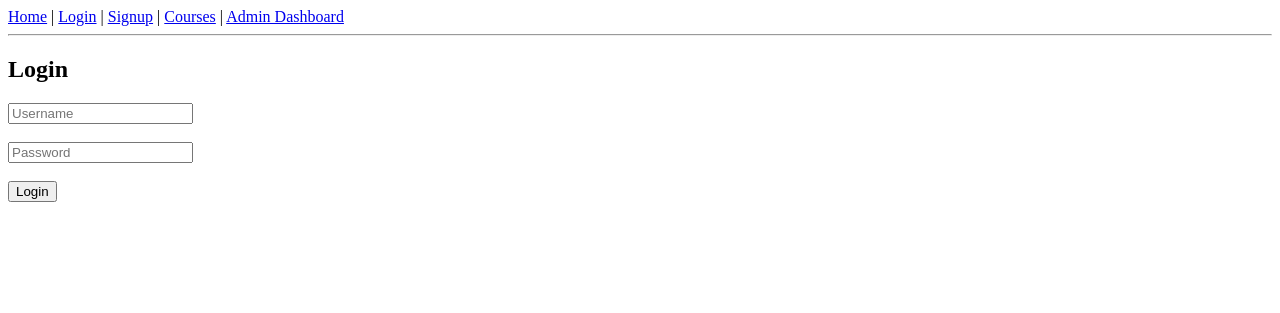
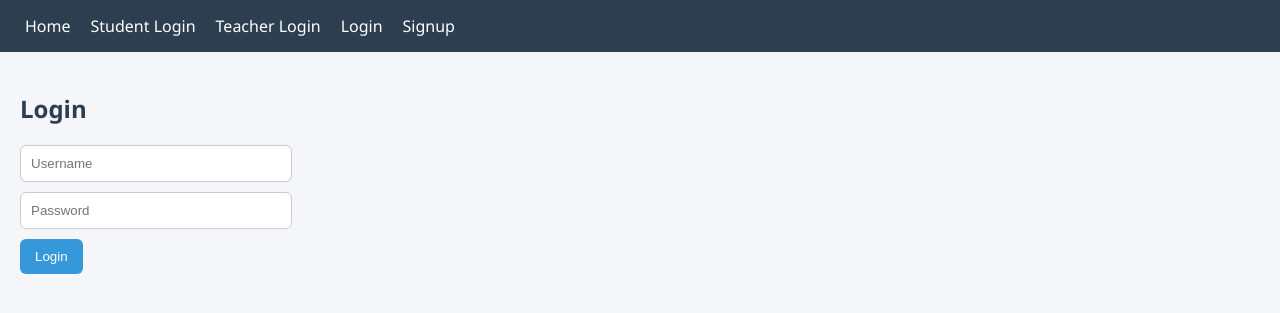
Before and after one commit to anusinghz926-ai/E-learning-platform, a Django app: page /accounts/login/ in a window 1280 px wide. Shown: the top 313 px of the page. Run offline with Django 4.2, Linux system fonts and the light colour scheme.

Commit message:
added login pages, dashboards, error page

```diff
--- a/apps/accounts/models.py
+++ b/apps/accounts/models.py
@@ -1,6 +1,5 @@
 from django.contrib.auth.models import AbstractUser
 from django.db import models
-AUTH_USER_MODEL = 'accounts.User'
 
 class User(AbstractUser):
     USER_TYPE = (
@@ -8,4 +7,7 @@ class User(AbstractUser):
         ('teacher', 'Teacher'),
         ('admin', 'Admin'),
     )
-    user_type = models.CharField(max_length=10, choices=USER_TYPE)
+    user_type = models.CharField(max_length=10, choices=USER_TYPE, default='student')
+
+    def __str__(self):
+        return self.username
--- a/apps/accounts/urls.py
+++ b/apps/accounts/urls.py
@@ -1,7 +1,25 @@
 from django.urls import path
-from .views import signup, user_login
+from .views import (
+    signup,
+    user_login,
+    user_logout,
+    student_login,
+    teacher_login
+)
 
 urlpatterns = [
+    # 🔐 Common (optional)
+    path('login/', user_login, name='login'),
+
+    # 👨‍🎓 Student
+    path('student-login/', student_login, name='student_login'),
+
+    # 👨‍🏫 Teacher
+    path('teacher-login/', teacher_login, name='teacher_login'),
+
+    # 📝 Signup
     path('signup/', signup, name='signup'),
-    path('login/', user_login, name='login'),
+
+    # 🚪 Logout
+    path('logout/', user_logout, name='logout'),
 ]
--- a/apps/accounts/views.py
+++ b/apps/accounts/views.py
@@ -1,37 +1,131 @@
 from django.shortcuts import render, redirect
-from django.contrib.auth import login, authenticate
+from django.contrib.auth import authenticate, login, logout
 from .models import User
+from django.contrib.auth.decorators import login_required
+from apps.payments.models import Purchase
+
+# 👨‍🏫 TEACHER DASHBOARD
+@login_required
+def teacher_dashboard(request):
+
+    # 🔐 SECURITY CHECK
+    if request.user.user_type != 'teacher':
+        return redirect('/')   # or show error page
+
+    purchases = Purchase.objects.filter(
+        course__teacher=request.user,
+        is_paid=True
+    )
+
+    total_earnings = sum([p.course.price for p in purchases])
+    total_students = purchases.values('student').distinct().count()
+    total_sales = purchases.count()
+
+    return render(request, 'teachers/dashboard.html', {
+        'purchases': purchases,
+        'total_earnings': total_earnings,
+        'total_students': total_students,
+        'total_sales': total_sales,
+    })
+
+
+# 👨‍💼 ADMIN DASHBOARD
+@login_required
+def admin_dashboard(request):
+
+    # 🔐 SECURITY CHECK
+    if not request.user.is_superuser:
+        return redirect('/')
+
+    from django.contrib.auth import get_user_model
+    from apps.courses.models import Course
+
+    User = get_user_model()
+
+    total_users = User.objects.count()
+    total_courses = Course.objects.count()
+    total_sales = Purchase.objects.filter(is_paid=True).count()
+
+    return render(request, 'admin_panel/dashboard.html', {
+        'total_users': total_users,
+        'total_courses': total_courses,
+        'total_sales': total_sales,
+    })
+
 
 def signup(request):
     if request.method == 'POST':
-        username = request.POST['username']
-        password = request.POST['password']
-        user_type = request.POST['user_type']
+        User.objects.create_user(
+            username=request.POST['username'],
+            password=request.POST['password'],
+            user_type=request.POST['user_type']
+        )
+        return redirect('/accounts/login/')
 
-        user = User.objects.create_user(
-            username=username,
-            password=password,
-            user_type=user_type
-        )
-        return redirect('login')
-
-    return render(request, 'auth/signup.html')
+    return render(request, 'signup.html')
 
 
 def user_login(request):
     if request.method == 'POST':
-        username = request.POST['username']
-        password = request.POST['password']
+        user = authenticate(
+            request,
+            username=request.POST['username'],
+            password=request.POST['password']
+        )
 
-        user = authenticate(username=username, password=password)
         if user:
             login(request, user)
 
-            if user.user_type == 'student':
-                return redirect('student_dashboard')
-            elif user.user_type == 'teacher':
-                return redirect('teacher_dashboard')
+            if user.user_type == 'teacher':
+                return redirect('/analytics/teacher-dashboard/')
+            elif user.user_type == 'student':
+                return redirect('/search/')
             else:
-                return redirect('admin_dashboard')
+                return redirect('/analytics/')
 
-    return render(request, 'auth/login.html')
+    return render(request, 'login.html')
+
+
+def user_logout(request):
+    logout(request)
+    return redirect('/accounts/login/')
+
+def student_login(request):
+    if request.method == 'POST':
+        user = authenticate(
+            request,
+            username=request.POST['username'],
+            password=request.POST['password']
+        )
+
+        if user and user.user_type == 'student':
+            login(request, user)
+            return redirect('/search/')
+        else:
+            return render(request, 'student_login.html', {'error': 'Invalid student credentials'})
+
+    return render(request, 'students/student_login.html')
+
+# 👨‍🏫 TEACHER LOGIN
+def teacher_login(request):
+    if request.method == 'POST':
+        user = authenticate(
+            request,
+            username=request.POST['username'],
+            password=request.POST['password']
+        )
+
+        if user and user.user_type == 'teacher':
+            login(request, user)
+            return redirect('/analytics/teacher-dashboard/')
+        else:
+            return render(request, 'teacher_login.html', {'error': 'Invalid teacher credentials'})
+
+    return render(request, 'teachers/teacher_login.html')
+@login_required
+def search_courses(request):
+
+    if request.user.user_type != 'student':
+        return redirect('/')
+
+    # your logic here
--- a/apps/analytics/urls.py
+++ b/apps/analytics/urls.py
@@ -1,6 +1,7 @@
 from django.urls import path
-from .views import analytics_dashboard
+from .views import analytics_dashboard, teacher_dashboard
 
 urlpatterns = [
-    path('', analytics_dashboard, name='analytics'),
+    path('', analytics_dashboard, name='admin_dashboard'),
+    path('teacher-dashboard/', teacher_dashboard, name='teacher_dashboard'),
 ]
--- a/apps/courses/admin.py
+++ b/apps/courses/admin.py
@@ -0,0 +1,4 @@
+from django.contrib import admin
+from .models import Course
+
+admin.site.register(Course)
--- a/static/css/main.css
+++ b/static/css/main.css
@@ -0,0 +1,169 @@
+/* 🔥 RESET */
+body {
+    font-family: 'Segoe UI', Arial, sans-serif;
+    background: #f5f6fa;
+    margin: 0;
+    padding: 0;
+}
+
+/* 🔥 NAVBAR */
+.navbar {
+    background: #2c3e50;
+    padding: 15px 25px;
+    display: flex;
+    align-items: center;
+    gap: 20px;
+}
+
+.navbar a {
+    color: white;
+    text-decoration: none;
+    font-weight: 500;
+}
+
+.navbar a:hover {
+    color: #1abc9c;
+}
+
+/* 🔥 RIGHT SIDE USER */
+.navbar .right {
+    margin-left: auto;
+    color: white;
+}
+
+/* 🔥 CONTAINER */
+.container {
+    padding: 20px;
+}
+
+/* 🔥 COURSE CARDS */
+.card, .course-card {
+    background: white;
+    padding: 15px;
+    margin-bottom: 15px;
+    border-radius: 10px;
+    box-shadow: 0 3px 10px rgba(0,0,0,0.1);
+    transition: 0.3s;
+}
+
+.card:hover, .course-card:hover {
+    transform: translateY(-3px);
+}
+
+/* 🔥 BUTTONS */
+.btn {
+    background: #1abc9c;
+    color: white;
+    padding: 8px 12px;
+    text-decoration: none;
+    border-radius: 6px;
+    display: inline-block;
+}
+
+.btn:hover {
+    background: #16a085;
+}
+
+/* 🔥 FORMS */
+input {
+    width: 250px;
+    padding: 10px;
+    margin-bottom: 10px;
+    border: 1px solid #ccc;
+    border-radius: 6px;
+}
+
+button {
+    background: #3498db;
+    color: white;
+    padding: 10px 15px;
+    border: none;
+    border-radius: 6px;
+    cursor: pointer;
+}
+
+button:hover {
+    background: #2980b9;
+}
+
+/* 🔥 HEADINGS */
+h2 {
+    color: #2c3e50;
+}
+
+/* 🔥 DASHBOARD STATS */
+.dashboard-stats {
+    display: grid;
+    grid-template-columns: repeat(auto-fit, minmax(200px, 1fr));
+    gap: 20px;
+    margin: 20px 0;
+}
+
+.stat-card {
+    background: white;
+    padding: 20px;
+    border-radius: 12px;
+    text-align: center;
+    box-shadow: 0 5px 15px rgba(0,0,0,0.1);
+}
+
+/* 🔥 LOGIN */
+.login-container {
+    display: flex;
+    justify-content: center;
+    align-items: center;
+    height: 80vh;
+}
+
+.login-box {
+    background: #fff;
+    padding: 30px;
+    border-radius: 12px;
+    width: 350px;
+    box-shadow: 0 8px 20px rgba(0,0,0,0.1);
+    text-align: center;
+}
+
+.login-box h2 {
+    margin-bottom: 20px;
+}
+
+.login-box input {
+    width: 100%;
+    padding: 12px;
+    margin: 10px 0;
+    border-radius: 8px;
+}
+
+.login-box button {
+    width: 100%;
+    padding: 12px;
+    background: #2c3e50;
+    border-radius: 8px;
+}
+
+.login-box button:hover {
+    background: #1a252f;
+}
+
+/* 🔥 ERROR */
+.error {
+    color: red;
+    margin-bottom: 10px;
+}
+
+/* 🔥 LINKS */
+.link-text {
+    margin-top: 10px;
+}
+
+/* 🔥 RESPONSIVE */
+@media (max-width: 600px) {
+    .login-box {
+        width: 90%;
+    }
+
+    input {
+        width: 100%;
+    }
+}
--- a/templates/base.html
+++ b/templates/base.html
@@ -1,4 +1,4 @@
-{% load static %}   <!-- ✅ MUST BE FIRST -->
+{% load static %}
 
 <!DOCTYPE html>
 <html>
@@ -8,16 +8,56 @@
 </head>
 <body>
 
-<a href="/">Home</a> |
-<a href="/accounts/login/">Login</a> |
-<a href="/accounts/signup/">Signup</a> |
-<a href="/search/">Courses</a> |
-<a href="/analytics/">Admin Dashboard</a>
+<!-- 🔥 NAVBAR -->
+<div class="navbar">
 
-<hr>
+    <!-- LEFT SIDE -->
+    <a href="/">Home</a>
 
-{% block content %}
-{% endblock %}
+    {% if request.user.is_authenticated %}
+
+        <!-- 👨‍🎓 STUDENT -->
+        {% if request.user.user_type == 'student' %}
+            <a href="/search/">Courses</a>
+            <a href="/my-courses/">My Courses</a>
+        {% endif %}
+
+        <!-- 👨‍🏫 TEACHER -->
+        {% if request.user.user_type == 'teacher' %}
+            <a href="/upload/">Upload</a>
+            <a href="/analytics/teacher-dashboard/">Teacher Dashboard</a>
+        {% endif %}
+
+        <!-- 👨‍💼 ADMIN -->
+        {% if request.user.is_superuser %}
+            <a href="/analytics/">Admin Dashboard</a>
+        {% endif %}
+
+        <!-- RIGHT SIDE -->
+        <div class="right">
+            👤 {{ request.user.username }}
+            <a href="/accounts/logout/">Logout</a>
+        </div>
+
+    {% else %}
+
+        <!-- 🔐 LOGINS -->
+        <a href="/accounts/student-login/">Student Login</a>
+        <a href="/accounts/teacher-login/">Teacher Login</a>
+        <a href="/accounts/login/">Login</a>
+
+        <!-- 📝 SIGNUP -->
+        <a href="/accounts/signup/">Signup</a>
+
+    {% endif %}
+
+</div>
+
+<!-- 🔥 CONTENT -->
+<div class="container">
+    {% block content %}
+    {% endblock %}
+</div>
 
 </body>
 </html>
--- /dev/null
+++ b/templates/login.html
@@ -0,0 +1,14 @@
+{% extends 'base.html' %}
+
+{% block content %}
+
+<h2>Login</h2>
+
+<form method="POST">
+    {% csrf_token %}
+    <input type="text" name="username" placeholder="Username"><br>
+    <input type="password" name="password" placeholder="Password"><br>
+    <button type="submit">Login</button>
+</form>
+
+{% endblock %}
```
Also changed, not shown: apps/analytics/views.py (+40 -1 lines), apps/payments/views.py (+5 -3 lines), templates/error.html (added, +10 -0 lines), templates/students/my_courses.html (+7 -7 lines), templates/students/search.html (+10 -4 lines), templates/students/student_login.html (+12 -6 lines), templates/teachers/Teacher_login.html (+29 -0 lines), templates/teachers/dashboard.html (+68 -3 lines), db.sqlite3, media/notes/Screenshot_2025-10-27_000913.png (added).
